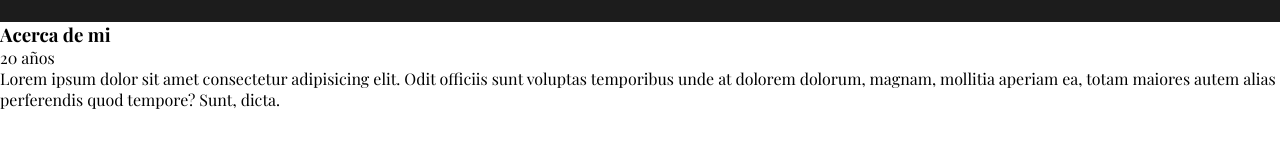
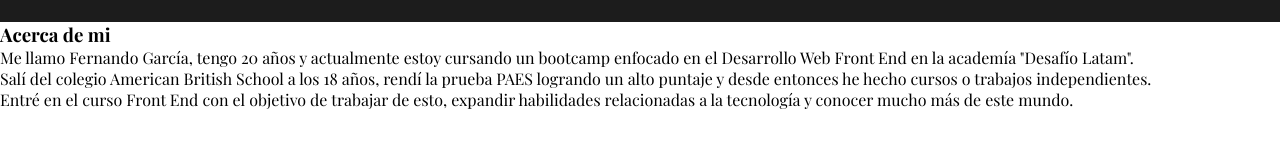
Before and after one commit to FernandoGarcia22/FernandoGarcia22.github.io, a plain HTML site: page index.html in a window 1280 px wide. Shown: the part 605-752 px from the top of the page. Drawn offline with nearby package versions, Linux system fonts and the light colour scheme; a web font is replaced by a local one.

Commit message:
change mains section

```diff
--- a/index.html
+++ b/index.html
@@ -17,7 +17,7 @@
       <div class="barra1">
         <a id="fg" href=""><h2>FG</h2></a>
         <nav>
-          <a href="">Acerca de mi</a>
+          <a href="#sobremi">Acerca de mi</a>
           <a href="">Formación</a>
           <a href="">Experiencia</a>
           <a href="">Portafolio</a>
@@ -67,17 +67,19 @@
       </section>
     </header>
     <main>
-      <section>
-        <h3>Acerca de mi</h3>
-        <p>20 años</p>
-        <div>
-          <p>
-            Lorem ipsum dolor sit amet consectetur adipisicing elit. Odit
-            officiis sunt voluptas temporibus unde at dolorem dolorum, magnam,
-            mollitia aperiam ea, totam maiores autem alias perferendis quod
-            tempore? Sunt, dicta.
-          </p>
-        </div>
+      <section class="sobremi">
+        <h3 id="sobremi">Acerca de mi</h3>
+        <p>
+          Me llamo Fernando García, tengo 20 años y actualmente estoy cursando
+          un bootcamp enfocado en el Desarrollo Web Front End en la academía
+          "Desafío Latam". <br />
+          Salí del colegio American British School a los 18 años, rendí la
+          prueba PAES logrando un alto puntaje y desde entonces he hecho cursos
+          o trabajos independientes. <br />
+          Entré en el curso Front End con el objetivo de trabajar de esto,
+          expandir habilidades relacionadas a la tecnología y conocer mucho más
+          de este mundo.
+        </p>
       </section>
     </main>
   </body>
```
